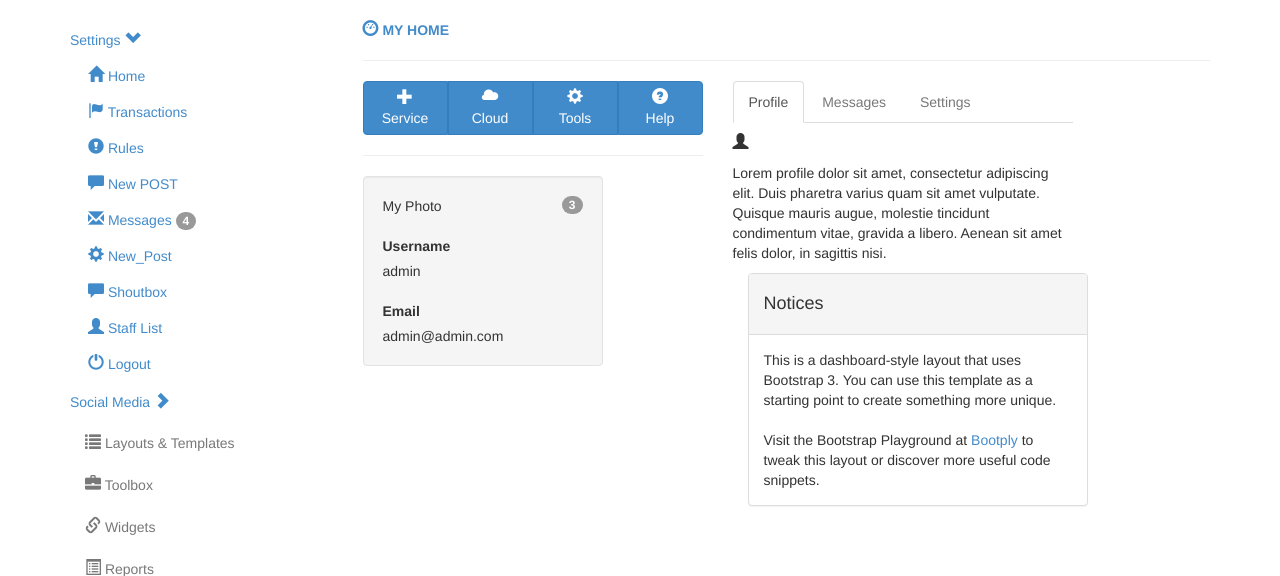
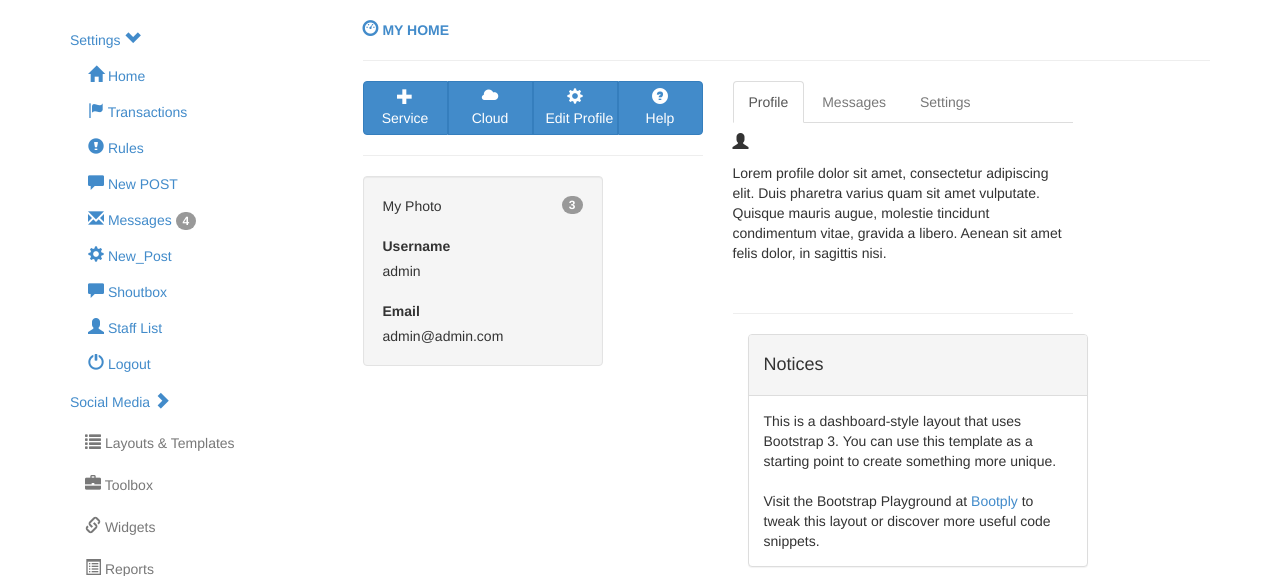
Before and after one commit to dogancankilment/dck-blog, a Django app: page /user/show_profile in a window 1280 px wide. Shown: the part 51-627 px from the top of the page. Run offline with Django 3.2, Linux system fonts and the light colour scheme; a user stored in the database is signed in; data comes from the database, SQL or seed files in the repository; parts of the project's set-up code (start-up, migrations or seed data) failed here and were passed over; some libraries are stand-ins or nearby versions.

Commit message:
templates configured

```diff
--- a/myblog/templates/user/user_profile.html
+++ b/myblog/templates/user/user_profile.html
@@ -11,9 +11,9 @@
             <i class="glyphicon glyphicon-cloud"></i><br>
             Cloud
         </a>
-        <a href="#" class="btn btn-primary col-sm-3">
+        <a href="{% url edit_profile %}" class="btn btn-primary col-sm-3">
             <i class="glyphicon glyphicon-cog"></i><br>
-            Tools
+            Edit Profile
         </a>
         <a href="#" class="btn btn-primary col-sm-3">
             <i class="glyphicon glyphicon-question-sign"></i><br>
@@ -73,7 +73,8 @@
             <p>Quisque mauris augue, molestie.</p>
         </div>
     </div>
-
+<br>
+<hr>
 <div class="col-md-4">
     <div class="panel panel-default" style="width: 340px">
         <div class="panel-heading"><h4>Notices</h4></div>
```
Also changed, not shown: myblog/templates/user/edit_profile.html (+16 -2 lines).
